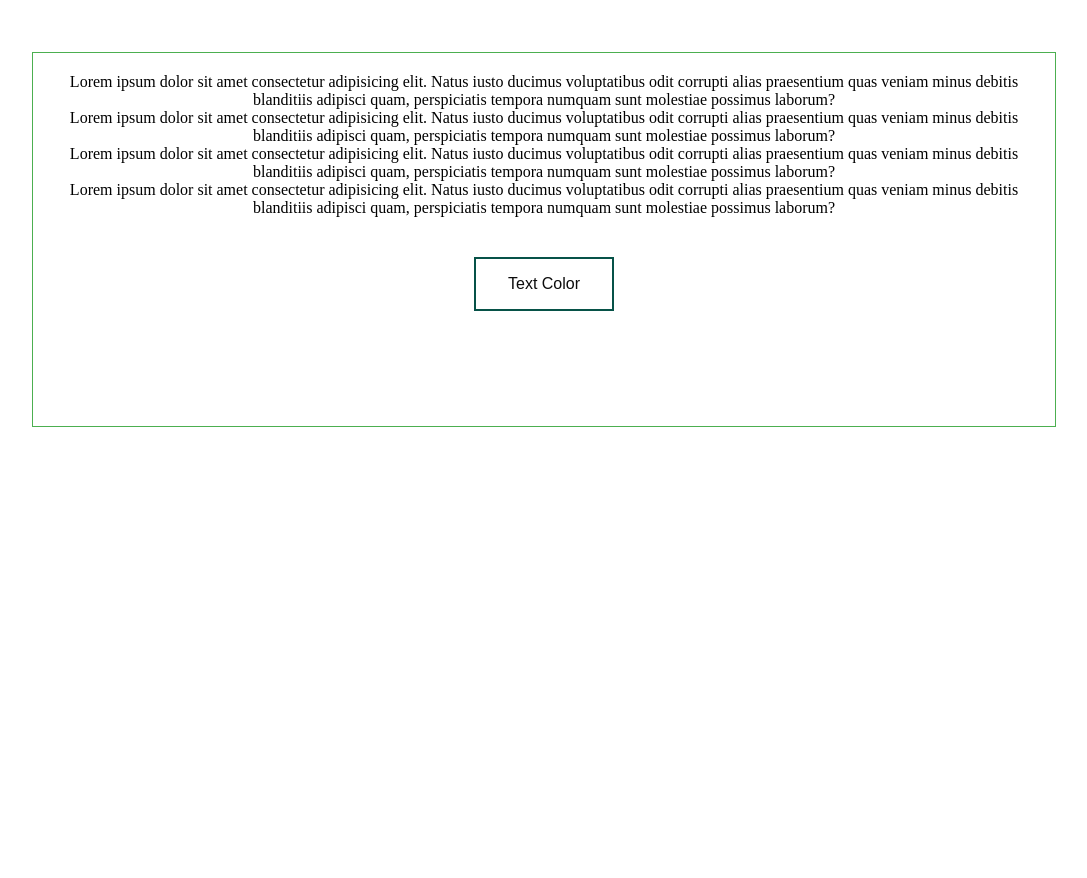
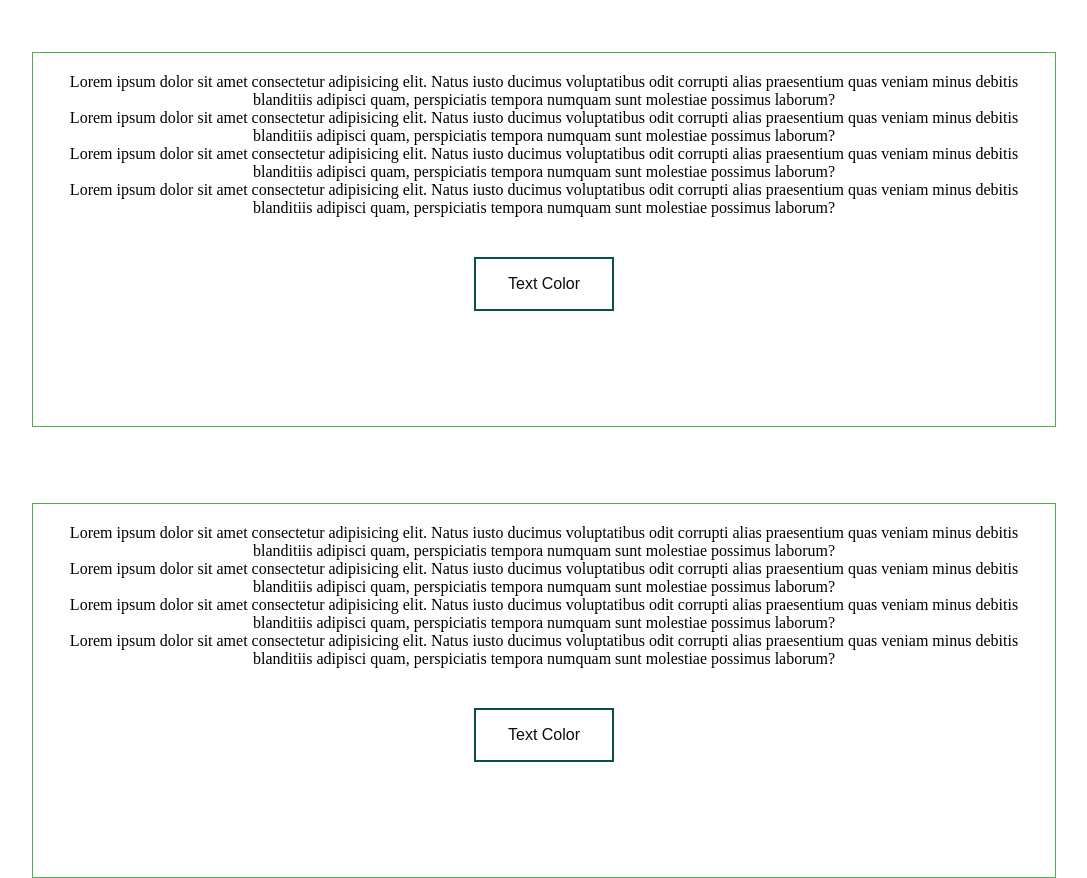
Before and after one commit to AnumShabbir032/Event-Functions, a plain HTML site: page index.html in a window 1280 px wide. Shown: the part 1651-2529 px from the top of the page, without its empty margins (96-1183 px from the left). Before the commit the page ends 2078 px from the top, so only its background shows below. Drawn offline with Linux system fonts and the light colour scheme.

Commit message:
Events Function

```diff
--- a/app.js
+++ b/app.js
@@ -1,3 +1,5 @@
+// Section 1
+
 function changingImg(condition){
 
 var image = document.getElementById("image");
@@ -19,6 +21,8 @@ if(condition == "show"){
     }
 }
 
+// Section 2
+
 function bgColors(){
     var container = document.getElementById("container");
     var bgColorName = prompt("Enter Background Color");
@@ -34,20 +38,42 @@ function textColors(){
     para.style.color = textColor;
 
 }
+
+// Section 3
+
 function imgChange(toggle, e) {
-  console.log("helllloo", toggle, e);
-  if (toggle == "on") {
+    if (toggle == "on") {
     e.src = "./img/bulbOn1.png";
   } else {
     e.src = "./img/bulbOff1.jpg";
   }
 }
+
+// Section 4
+
 function paraColors(){
-    var para =document.getElementsByTagName("p");
-    var paraColor = prompt("Enter any color.");
+    var container1 = document.getElementById("container1")
+    var para =container1.getElementsByTagName("p");
+    // var paraColor = prompt("Enter any color.");
 
     for(var i = 0; i < para.length ; i++){
+    var paraColor = prompt(`Enter any color. ${i + 1}`);
      para[i].style.color = paraColor;
      para[i].style.fontSize = "20px"
     }
 }
+
+// Section 5
+
+function paraColorChange(){
+    var containerFive = document.getElementById("containerFive");
+    var firstAndLastPara = containerFive.getElementsByTagName('p');
+
+    var colorName = prompt("Enter color for para 1");
+    firstAndLastPara[0].style.color= colorName;
+    firstAndLastPara[0].style.fontSize = "20px"
+
+    var colorName = prompt("Enter color for para 4");
+    firstAndLastPara[3].style.color= colorName;
+    firstAndLastPara[3].style.fontSize = "20px"
+}
--- a/index.html
+++ b/index.html
@@ -10,6 +10,8 @@
 </head>
 
 <body>
+
+  <!-- Section One -->
   <div id="container" class="container1">
     <h1 id="heading">Change bgColor & Text Color</h1>
     <br />
@@ -32,6 +34,8 @@
   <br />
   <br />
 
+
+  <!-- Section Two -->
   <div class="container">
     <div class="img-div"><img id="image" src="./img/img.jpg" alt=""></div>
     <div class="img-button">
@@ -43,13 +47,16 @@
   </div>
   <br />
   <br />
+
+  <!-- Section Three -->
   <div class="container1">
-
     <img src="./img/bulbOn1.png" onmouseout="imgChange('off' , this)" onmouseover="imgChange('on' , this)" alt="">
   </div>
   <br />
   <br />
-  <div class="container1">
+
+  <!-- Section Four -->
+  <div id="container1" class="container1">
     <p>Lorem ipsum dolor sit amet consectetur adipisicing elit. Natus iusto ducimus voluptatibus odit
       corrupti alias praesentium quas veniam minus debitis blanditiis adipisci quam, perspiciatis tempora
       numquam sunt molestiae possimus laborum?</p>
@@ -67,6 +74,29 @@
       <br />
       <button class="button" onclick="paraColors()">Text Color</button>
   </div>
+
+  <br />
+  <br />
+
+  <!-- Section Five -->
+  <div id="containerFive" class="container1">
+    <p>Lorem ipsum dolor sit amet consectetur adipisicing elit. Natus iusto ducimus voluptatibus odit
+      corrupti alias praesentium quas veniam minus debitis blanditiis adipisci quam, perspiciatis tempora
+      numquam sunt molestiae possimus laborum?</p>
+    <p>Lorem ipsum dolor sit amet consectetur adipisicing elit. Natus iusto ducimus voluptatibus odit
+      corrupti alias praesentium quas veniam minus debitis blanditiis adipisci quam, perspiciatis tempora
+      numquam sunt molestiae possimus laborum?</p>
+    <p>Lorem ipsum dolor sit amet consectetur adipisicing elit. Natus iusto ducimus voluptatibus odit
+      corrupti alias praesentium quas veniam minus debitis blanditiis adipisci quam, perspiciatis tempora
+      numquam sunt molestiae possimus laborum?</p>
+    <p>Lorem ipsum dolor sit amet consectetur adipisicing elit. Natus iusto ducimus voluptatibus odit
+      corrupti alias praesentium quas veniam minus debitis blanditiis adipisci quam, perspiciatis tempora
+      numquam sunt molestiae possimus laborum?</p>
+
+      <br />
+      <br />
+      <button class="button" onclick="paraColorChange()">Text Color</button>
+  </div>
   <script src="app.js"></script>
 </body>
 
```
